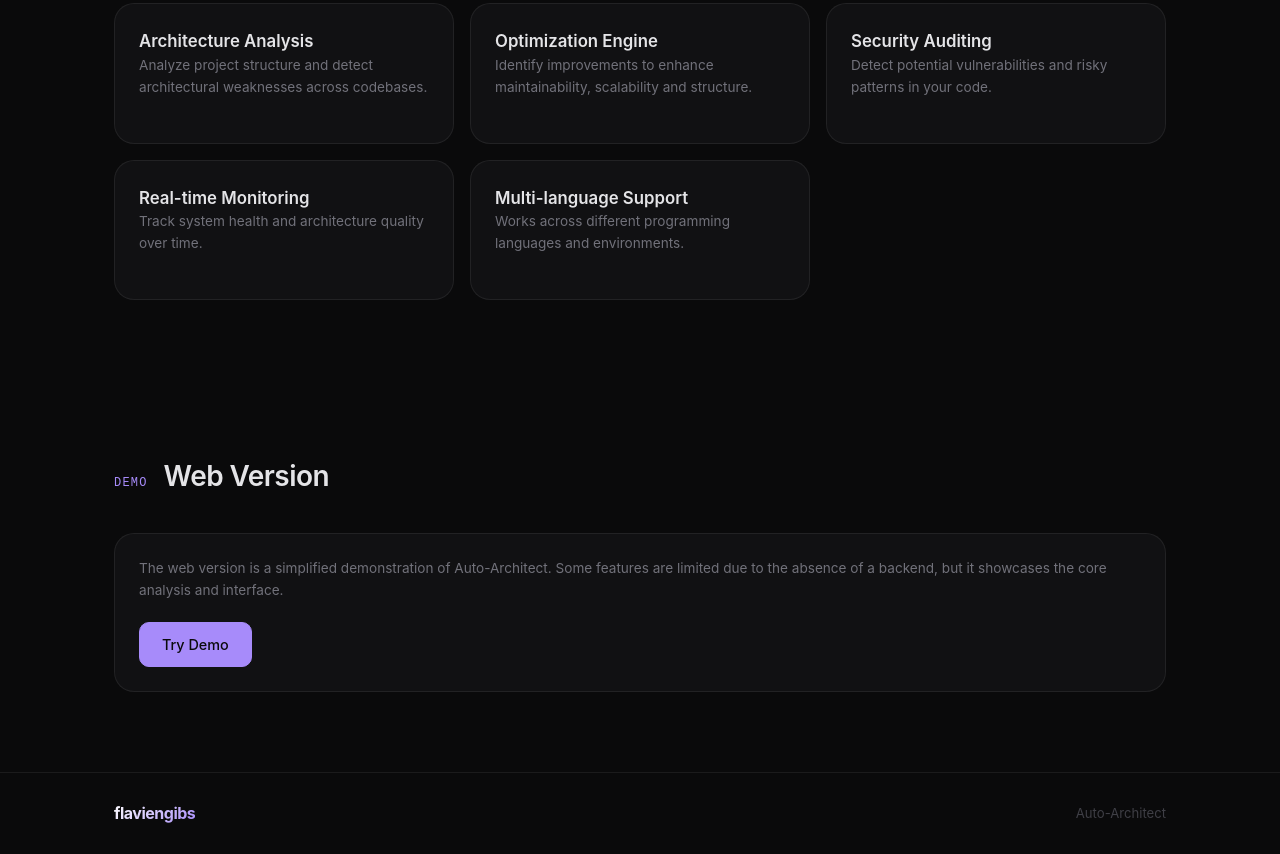
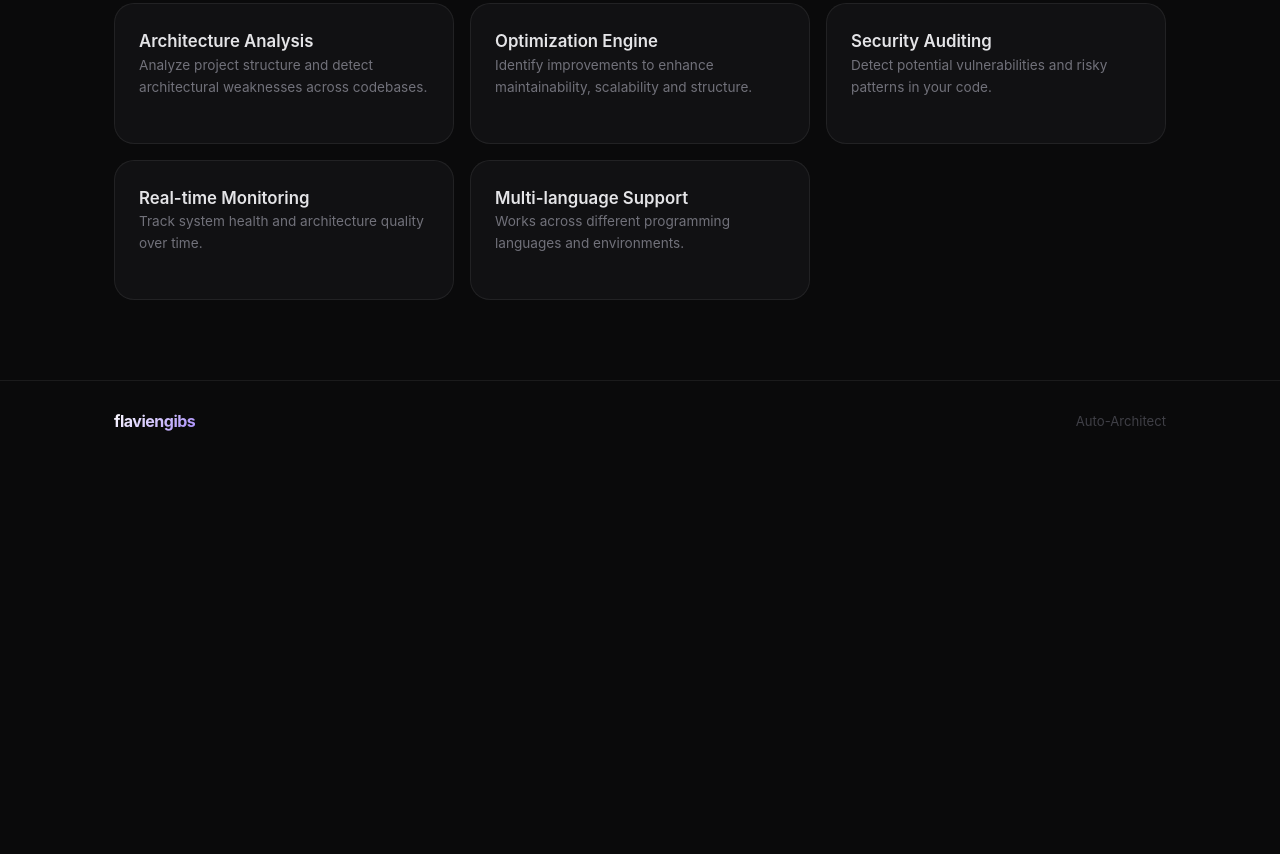
Before and after one commit to flaviengibs/auto-architect, a website: page index.html in a window 1280 px wide. Shown: the part 573-1427 px from the top of the page. After the commit the page ends 1036 px from the top, so only its background shows below. Drawn offline with Linux system fonts and the light colour scheme.

Commit message:
edit index.html

```diff
--- a/index.html
+++ b/index.html
@@ -87,33 +87,6 @@
     </div>
   </section>
 
-  <!-- DEMO -->
-  <section class="section">
-    <div class="container">
-
-      <div class="section-header">
-        <span class="section-label">Demo</span>
-        <h2 class="section-title">Web Version</h2>
-      </div>
-
-      <div class="project-card cat-system">
-        <div class="card-desc">
-          The web version is a simplified demonstration of Auto-Architect.
-          Some features are limited due to the absence of a backend,
-          but it showcases the core analysis and interface.
-        </div>
-
-        <div class="card-footer">
-          <a class="btn btn-primary"
-             href="https://flaviengibs.github.io/auto-architect/web/index.html"
-             target="_blank">
-            Try Demo
-          </a>
-        </div>
-      </div>
-
-    </div>
-  </section>
 
   <!-- FOOTER -->
   <footer class="footer">
```
